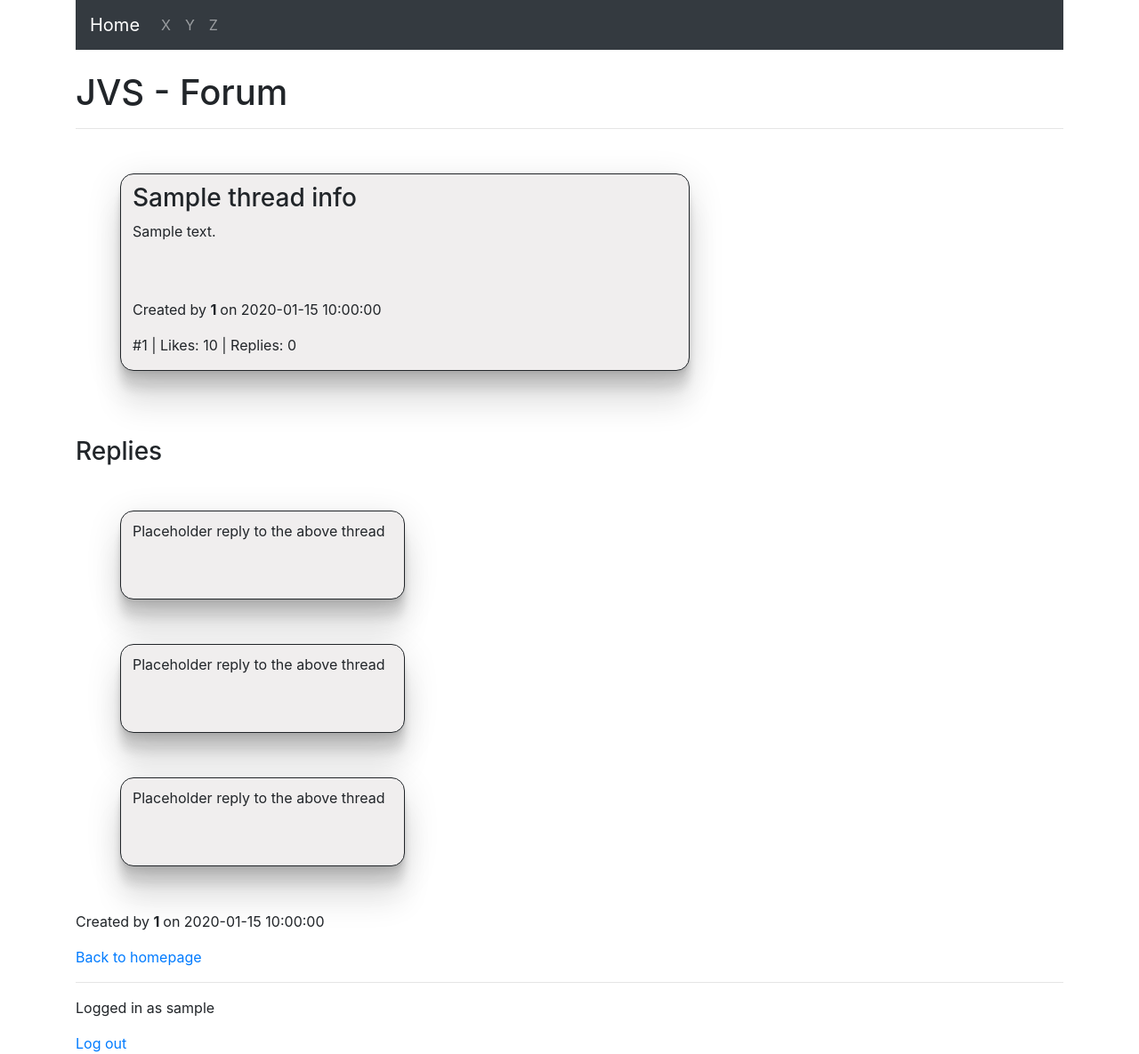
After one commit to JVS23/TsoHa-Forum, a Flask app: template app/templates/thread.html in a window 1280 px wide. The commit adds this page. Shown: the whole page at 89% size. Run offline with Flask 3, Linux system fonts and the light colour scheme; the visitor is signed in with stand-in values (Sample User, id 1); the template is opened without the code that fills it: most values are stand-ins (such as "Sample title", 1, 10 or a date in 2020); some libraries are stand-ins or nearby versions.

Commit message:
Threads working properly

```diff
--- a/app/static/style.css
+++ b/app/static/style.css
@@ -20,9 +20,6 @@
         0 41.8px 33.4px rgba(0, 0, 0, 0.086),
         0 10px 40px rgba(0, 0, 0, 0.12)
       ;
-
-
-
         min-height: 200px;
         width: 50vw;
         margin: 50px;
@@ -33,3 +30,23 @@
         padding-left: 13px;
         padding-top: 10px;
       }
+
+      .replybox {
+        box-shadow:
+        0 2.8px 2.2px rgba(0, 0, 0, 0.034),
+        0 6.7px 5.3px rgba(0, 0, 0, 0.048),
+        0 12.5px 10px rgba(0, 0, 0, 0.06),
+        0 22.3px 10px rgba(0, 0, 0, 0.072),
+        0 41.8px 33.4px rgba(0, 0, 0, 0.086),
+        0 10px 40px rgba(0, 0, 0, 0.12)
+      ;
+        min-height: 100px;
+        width: 25vw;
+        margin: 50px;
+        background: rgb(240, 238, 238);
+        border-radius: 15px;
+        border-width: 1px;
+        border-style: solid;
+        padding-left: 13px;
+        padding-top: 10px;
+      }
--- a/app/templates/home.html
+++ b/app/templates/home.html
@@ -20,9 +20,9 @@
     <div class="box">
         <h3><a href="/thread/{{ thread.id }}">{{ thread.title }}</a></h3>
         <p>{{ thread.content }}</p>
-        <p>Created by {{ thread.username }} on {{ thread.created_at }}</p>
+        <p>Created by <b>{{ thread.username }} </b> on {{ thread.created_at }}</p>
         <br>
-        <p> #{{thread.id}} | Likes: {{thread.likes}} </p>
+        <p> #{{thread.id}} | Likes: {{thread.likes}} | Replies: 0 </p>
     </div>
 
 {% endfor %}
--- a/app/templates/layout.html
+++ b/app/templates/layout.html
@@ -43,7 +43,7 @@
 
 {% else %}
 
-<p> Your session seems to be expired, please click below to log in. </p>
+<p> You're not logged in, or your session might be expired. Please click below to log in. </p>
 <a href="/">Log in</a>
 
 {% endif %}
--- /dev/null
+++ b/app/templates/thread.html
@@ -0,0 +1,37 @@
+{% extends "layout.html" %}
+
+{% block title %}View thread{% endblock %}
+
+{% block content %}
+
+<div class="box">
+    <h3>{{ thread_info.title }}</a></h3>
+    <p>{{ thread_info.content }}</p>
+    <br>
+    <br>
+    <p>Created by <b>{{ thread_info.user_id }} </b> on {{ thread_info.created_at }}</p>
+
+    <p> #{{thread_info.id}} | Likes: {{thread_info.likes}} | Replies: 0 </p>
+</div>
+
+<p> </p>
+<br>
+<h3>Replies</h3>
+
+
+<div class="replybox">
+    <p>Placeholder reply to the above thread</p>
+</div>
+<div class="replybox">
+    <p>Placeholder reply to the above thread</p>
+</div>
+<div class="replybox">
+    <p>Placeholder reply to the above thread</p>
+</div>
+<p>Created by <b>{{ thread_info.user_id }} </b> on {{ thread_info.created_at }}</p>
+
+
+
+<a href="/">Back to homepage</a>
+
+{% endblock %}
```
Also changed, not shown: app/routes.py (+11 -5 lines).
